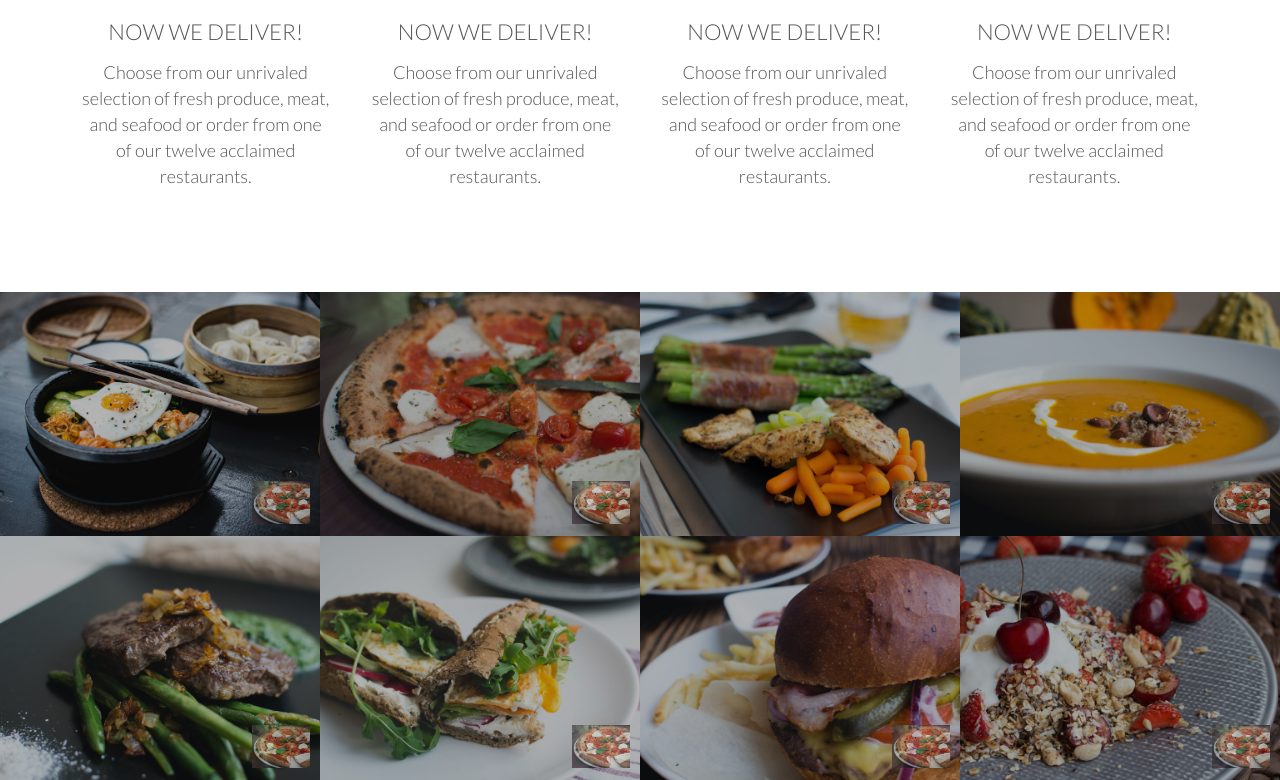
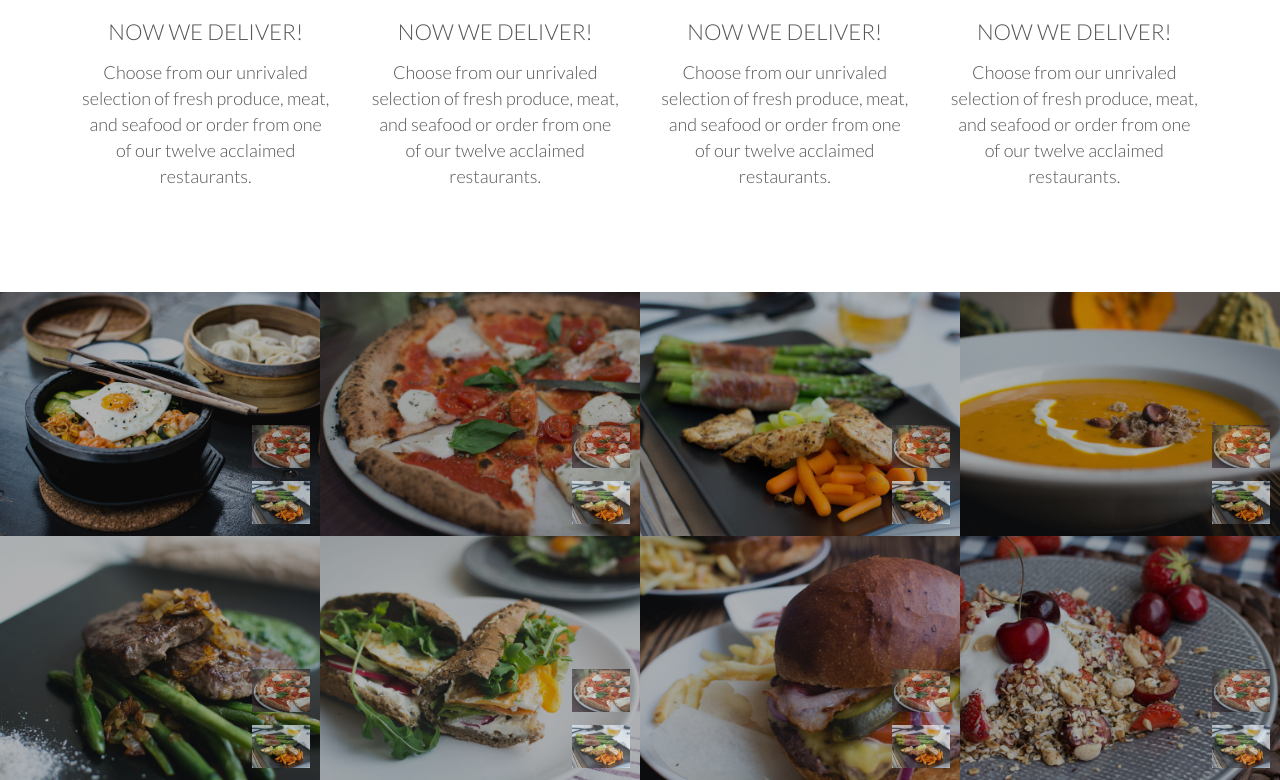
Before and after one commit to Anddrew914/Eataly_Delivers, a React (Create React App) app: page / in a window 1280 px wide. Shown: the part 1165-1945 px from the top of the page. Built offline with nearby package versions, Linux system fonts and the light colour scheme.

Commit message:
add second image overlay for meal photo

```diff
--- a/src/components/FoodMenu.js
+++ b/src/components/FoodMenu.js
@@ -19,24 +19,28 @@ class FoodMenu extends Component{
             <figure className="meal-photo">
               <img className="image1" src={image1} alt="meal-1"/>
               <img className="image2" src={image2} alt="meal-2"/>
+              <img className="image3" src={image3} alt="meal-3"/>
             </figure>
           </li>
           <li>
             <figure className="meal-photo">
               <img className="image1" src={image2} alt="meal-1"/>
               <img className="image2" src={image2} alt="meal-2"/>
+              <img className="image3" src={image3} alt="meal-3"/>
             </figure>
           </li>
           <li>
             <figure className="meal-photo">
               <img className="image1" src={image3} alt="meal-1"/>
               <img className="image2" src={image2} alt="meal-2"/>
+              <img className="image3" src={image3} alt="meal-3"/>
             </figure>
           </li>
           <li>
             <figure className="meal-photo">
               <img className="image1" src={image4} alt="meal-1"/>
               <img className="image2" src={image2} alt="meal-2"/>
+              <img className="image3" src={image3} alt="meal-3"/>
             </figure>
           </li>
         </ul>
@@ -46,24 +50,28 @@ class FoodMenu extends Component{
             <figure className="meal-photo">
               <img className="image1" src={image5} alt="meal-1"/>
               <img className="image2" src={image2} alt="meal-2"/>
+              <img className="image3" src={image3} alt="meal-3"/>
             </figure>
           </li>
           <li>
             <figure className="meal-photo">
               <img className="image1" src={image6} alt="meal-1"/>
               <img className="image2" src={image2} alt="meal-2"/>
+              <img className="image3" src={image3} alt="meal-3"/>
             </figure>
           </li>
           <li>
             <figure className="meal-photo">
               <img className="image1" src={image7} alt="meal-1"/>
               <img className="image2" src={image2} alt="meal-2"/>
+              <img className="image3" src={image3} alt="meal-3"/>
             </figure>
           </li>
           <li>
             <figure className="meal-photo">
               <img className="image1" src={image8} alt="meal-1"/>
               <img className="image2" src={image2} alt="meal-2"/>
+              <img className="image3" src={image3} alt="meal-3"/>
             </figure>
           </li>
         </ul>
--- a/src/css/FoodMenu.css
+++ b/src/css/FoodMenu.css
@@ -39,6 +39,11 @@ figure {
   transition: transform 0.5s, opacity 0.5s;
 }
 
+.meal-photo img:nth-child(2) {
+  bottom: 28%;
+  right: 10px;
+}
+
 .meal-photo img:last-child {
   bottom: 5%;
   right: 10px;
```
